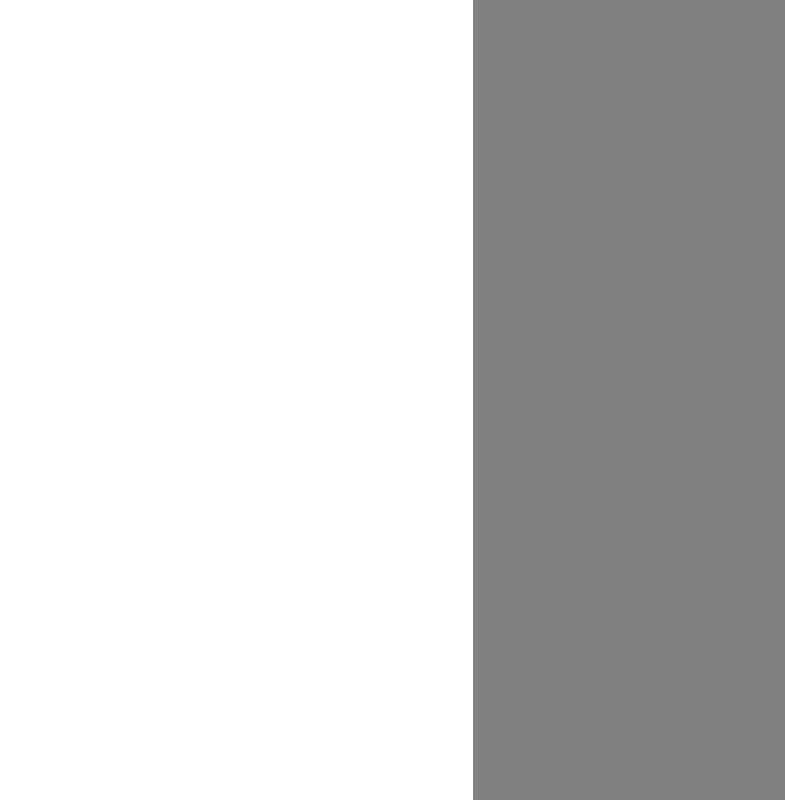
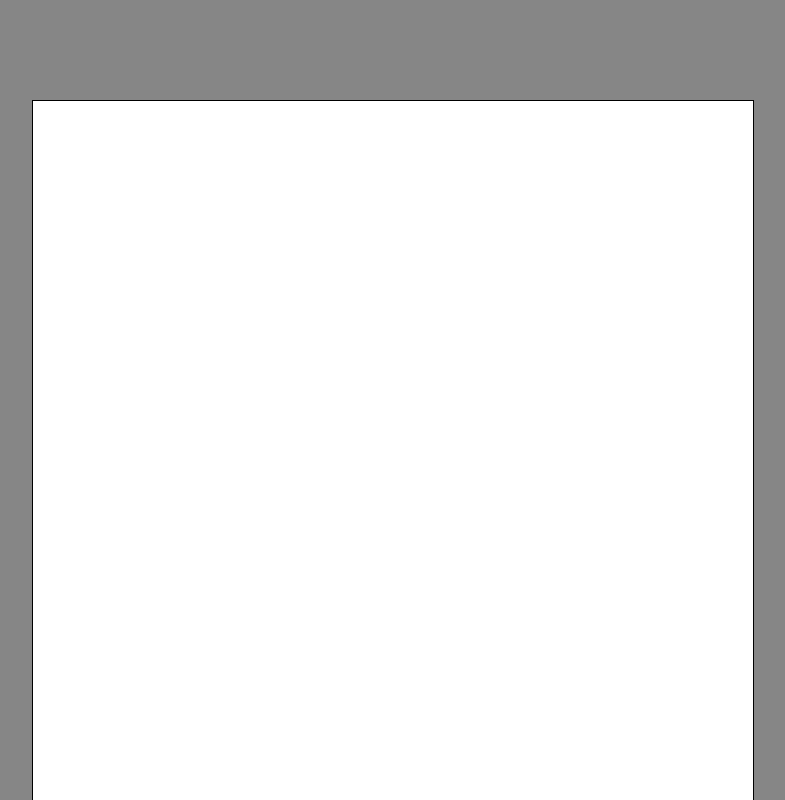
Before and after one commit to Quinten97/canvas-platform-game, a plain HTML site: page public/index.html in a window 1280 px wide. Shown: the top 800 px of the page, without its empty margins (247-1032 px from the left). Drawn offline with Linux system fonts and the light colour scheme.

Commit message:
merge fix?

```diff
--- a/public/css/styles.css
+++ b/public/css/styles.css
@@ -1,6 +1,6 @@
 /* This file is for global styles only */
 :root {
-  --game-window: grey;
+  --game-window: rgb(134, 134, 134);
 }
 
 * {
@@ -9,3 +9,13 @@
   box-sizing: border-box;
   background: var(--game-window);
 }
+
+body {
+  text-align: center;
+}
+
+#game-window {
+  text-align: center;
+  margin-top: 100px;
+  border: 1px solid black;
+}
```
